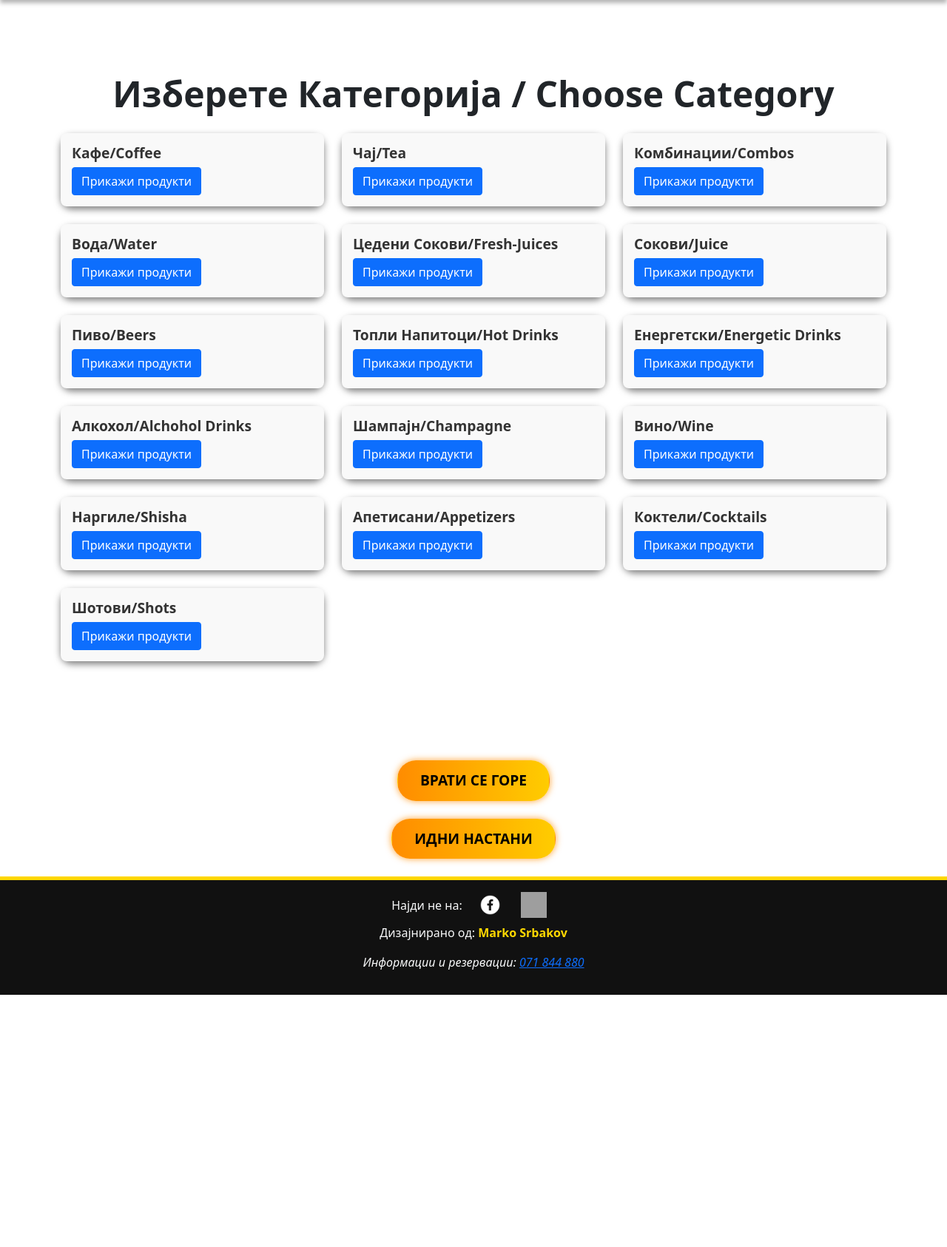
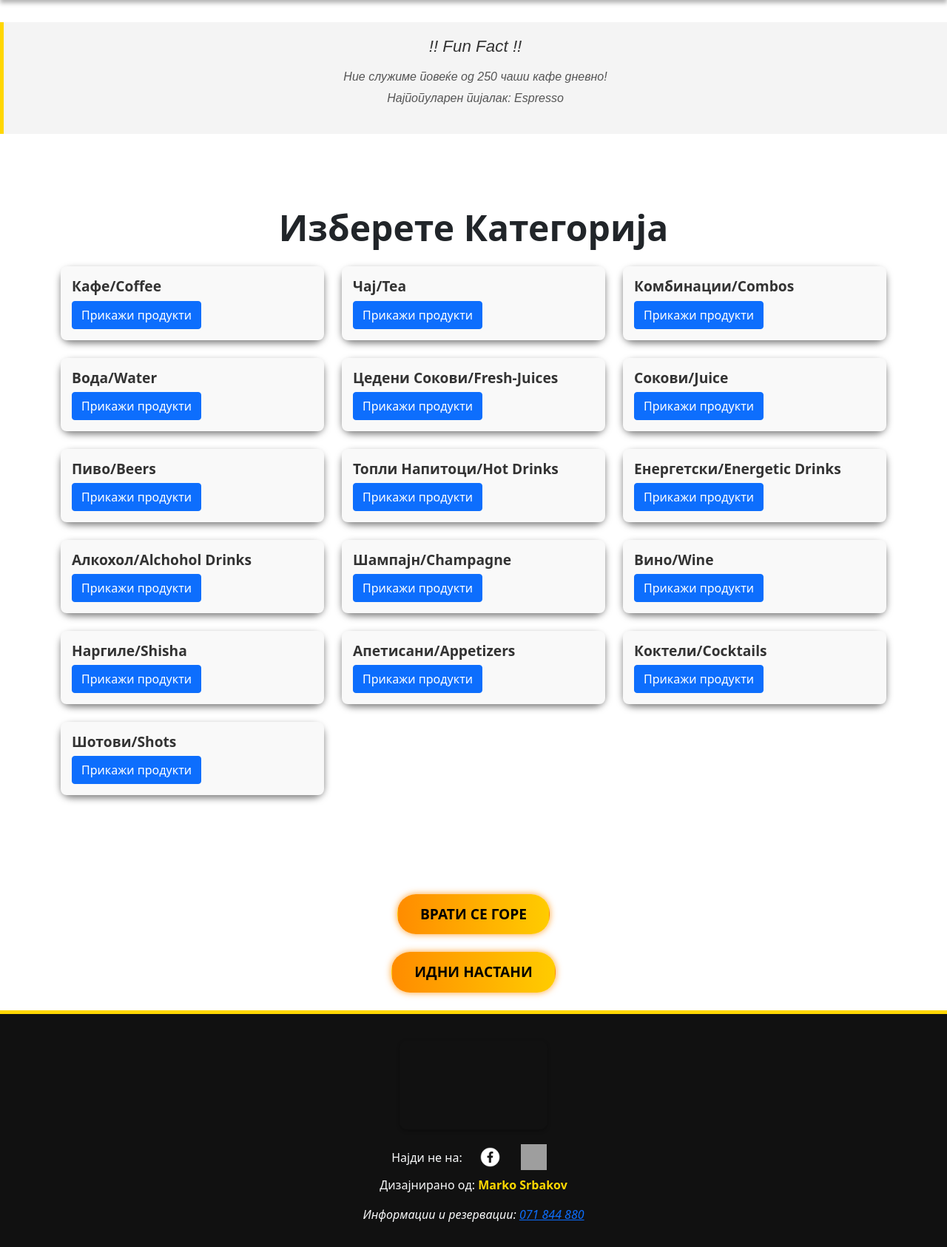
Before and after one commit to markosrbakov/GalacticCaffe, a Django app: page / in a window 1280 px wide. Shown: the part 500-2186 px from the top of the page at 74% size. Before the commit the page ends 1845 px from the top, so only its background shows below. Run offline with Django 5.2, Linux system fonts and the light colour scheme; data comes from the database, SQL or seed files in the repository; grey boxes are pictures that could not be loaded.

Commit message:
nova mapa na pocetna

```diff
--- a/templates/index.html
+++ b/templates/index.html
@@ -136,6 +136,20 @@
             padding-top: 50px;
             padding-bottom: 50px;
         }
+        .map-container {
+            width: 200px;  /* Ширина на мапата */
+            height: 120px; /* Висина на мапата */
+            overflow: hidden;
+            border-radius: 10px;
+            box-shadow: 0 2px 5px rgba(0, 0, 0, 0.3);
+            margin: 20px auto; /* Центрирање */
+        }
+
+        .map-container iframe {
+            width: 100%;
+            height: 100%;
+            border: 0;
+        }
 
         .row {
             margin-bottom: 30px;
@@ -193,6 +207,36 @@
             font-size: 64px;
             animation: glow 2s infinite alternate;
         }
+
+        .fun-facts {
+            font-family: 'Arial', sans-serif;
+            font-style: italic;
+            color: #888;
+            background-color: #f4f4f4;
+            border-left: 5px solid #FFD700;
+            padding: 20px;
+            margin: 30px 0;
+            text-align: center; /* Центрирање на текстот */
+        }
+
+        .fun-facts h3 {
+            font-size: 1.4rem; /* Помал font-size */
+            color: #333;
+            margin-bottom: 15px;
+        }
+
+        .fun-facts ul {
+            list-style-type: none;
+            padding: 0;
+        }
+
+        .fun-facts li {
+            font-size: 1rem; /* Помал font-size */
+            color: #555;
+            margin: 5px 0;
+        }
+
+
     </style>
 </head>
 <body>
@@ -205,9 +249,16 @@
     </div>
 </div>
 
+<div class="fun-facts">
+    <h3>!! Fun Fact !!</h3>
+    <ul>
+        <li>Ние служиме повеќе од 250 чаши кафе дневно!</li>
+        <li>Најпопуларен пијалак: Espresso</li>
+    </ul>
+</div>
 
 <div class="container mt-5">
-    <h1 class="text-center mb-4">Изберете Категорија / Choose Category</h1>
+    <h1 class="text-center mb-4">Изберете Категорија</h1>
 
 
     <div class="row">
@@ -251,7 +302,16 @@
     <a href="/events" class="btn neon-button">Идни Настани</a>
 </div>
 
+
 <footer class="text-center text-light py-3">
+    <div class="map-container">
+        <iframe
+                src="https://www.google.com/maps/embed?pb=!1m18!1m12!1m3!1d2982.0063405503765!2d22.462964476187857!3d41.633994380662294!2m3!1f0!2f0!3f0!3m2!1i1024!2i768!4f13.1!3m3!1m2!1s0x1355fb0d5d140369%3A0x4f06287a079a2ed6!2sGalactic%20Caff%C3%A9!5e0!3m2!1sen!2smk!4v1739826404790!5m2!1sen!2smk"
+                allowfullscreen=""
+                loading="lazy">
+        </iframe>
+    </div>
+
     <div class="d-flex justify-content-center align-items-center">
         <p class="mb-0 me-2">Најди не на:</p>
         <a href="https://www.facebook.com/galacticcaffe/" target="_blank">
@@ -261,6 +321,7 @@
             <img src="/media/icons/instagram.png" alt="Instagram" class="social-icon">
         </a>
     </div>
+
     <p class="mt-2">Дизајнирано од:
         <a href="https://www.linkedin.com/in/marko-srbakov-a65b43235/" target="_blank" class="footer-link">
             Marko Srbakov
@@ -271,6 +332,7 @@
         Информации и резервации: <a href="tel:+38971844880">071 844 880</a>
     </p>
 </footer>
+
 
 
 <script src="https://cdn.jsdelivr.net/npm/bootstrap@5.1.3/dist/js/bootstrap.bundle.min.js"></script>
```
